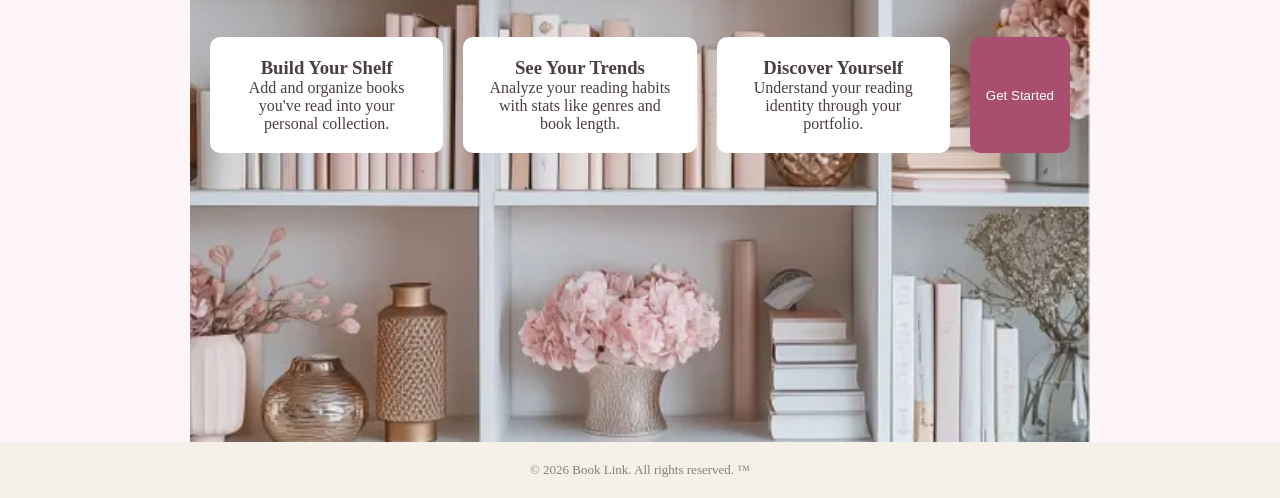
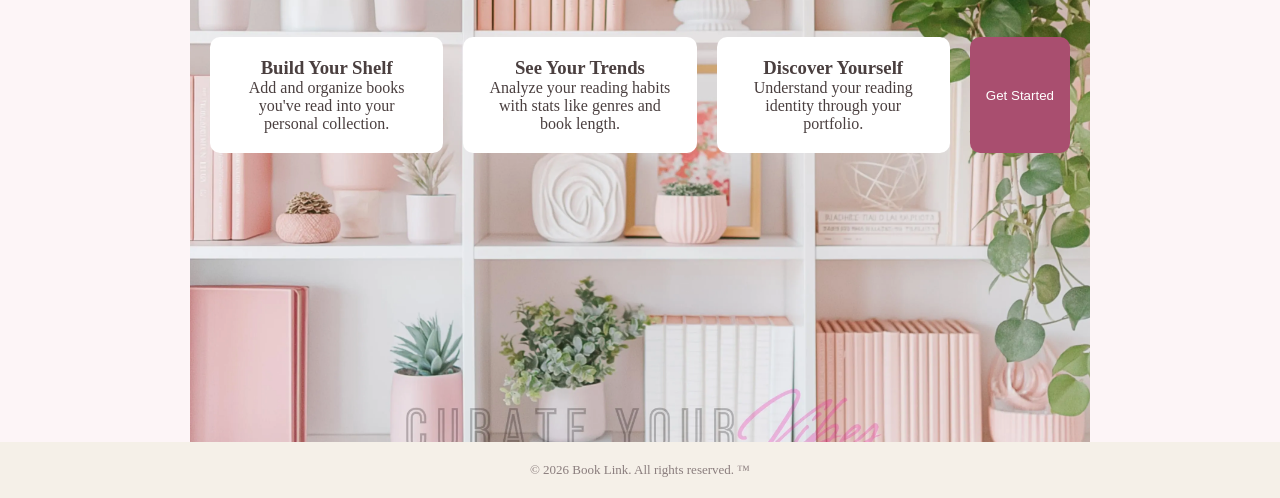
Before and after one commit to Jenn4459/final, a website: page front_end/index.html in a window 1280 px wide. Shown: the part 302-800 px from the top of the page. Drawn offline with Linux system fonts and the light colour scheme; a web font is replaced by a local one.

Commit message:
Update index.html

```diff
--- a/front_end/index.html
+++ b/front_end/index.html
@@ -6,7 +6,7 @@
   <script src="https://accounts.google.com/gsi/client" async defer></script>
   <style>
     main {
-      background-image: url('images/background.webp');
+      background-image: url('images/booklink_background.webp');
       background-size: cover;
       background-position: center;
     }
```
